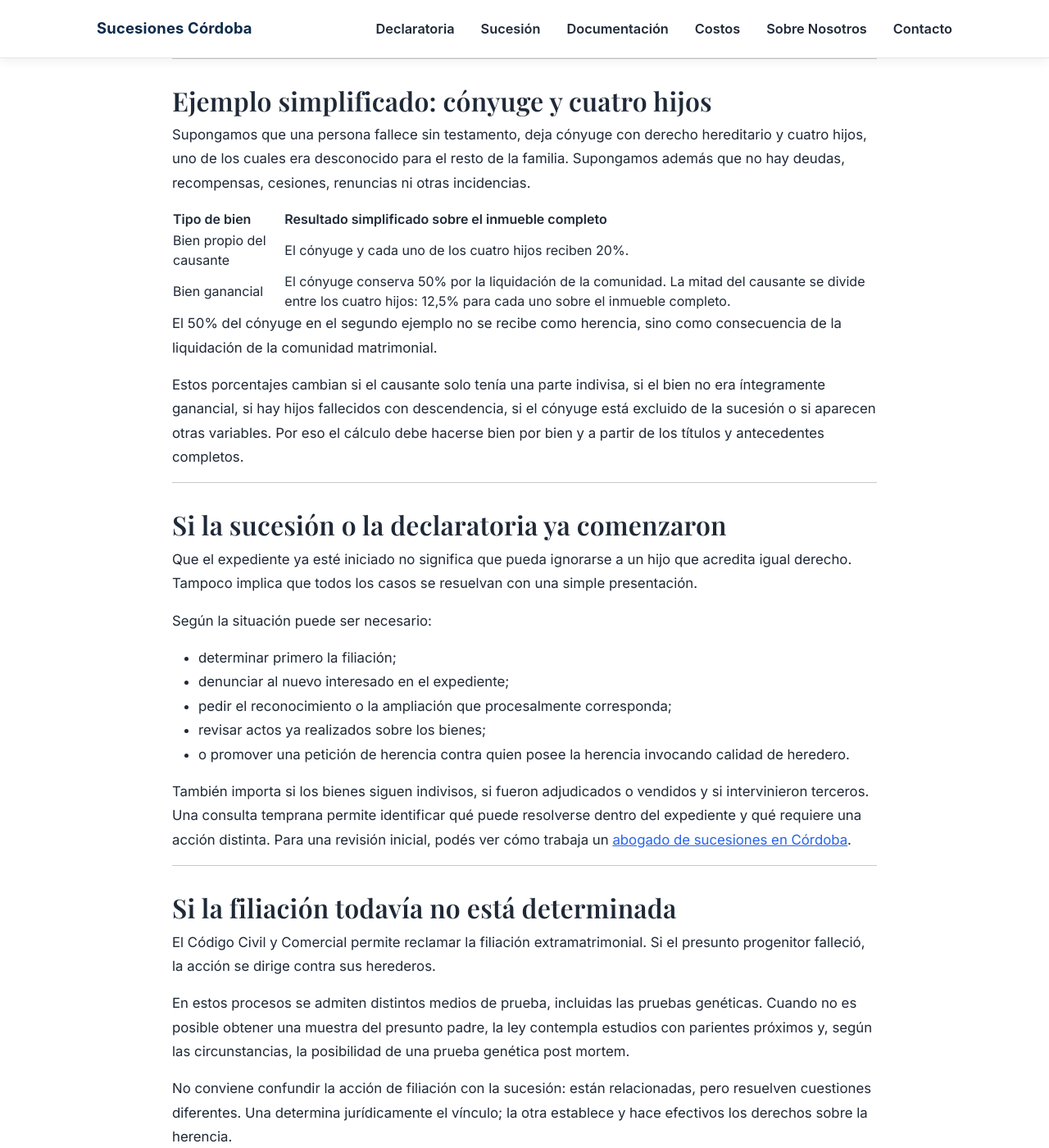
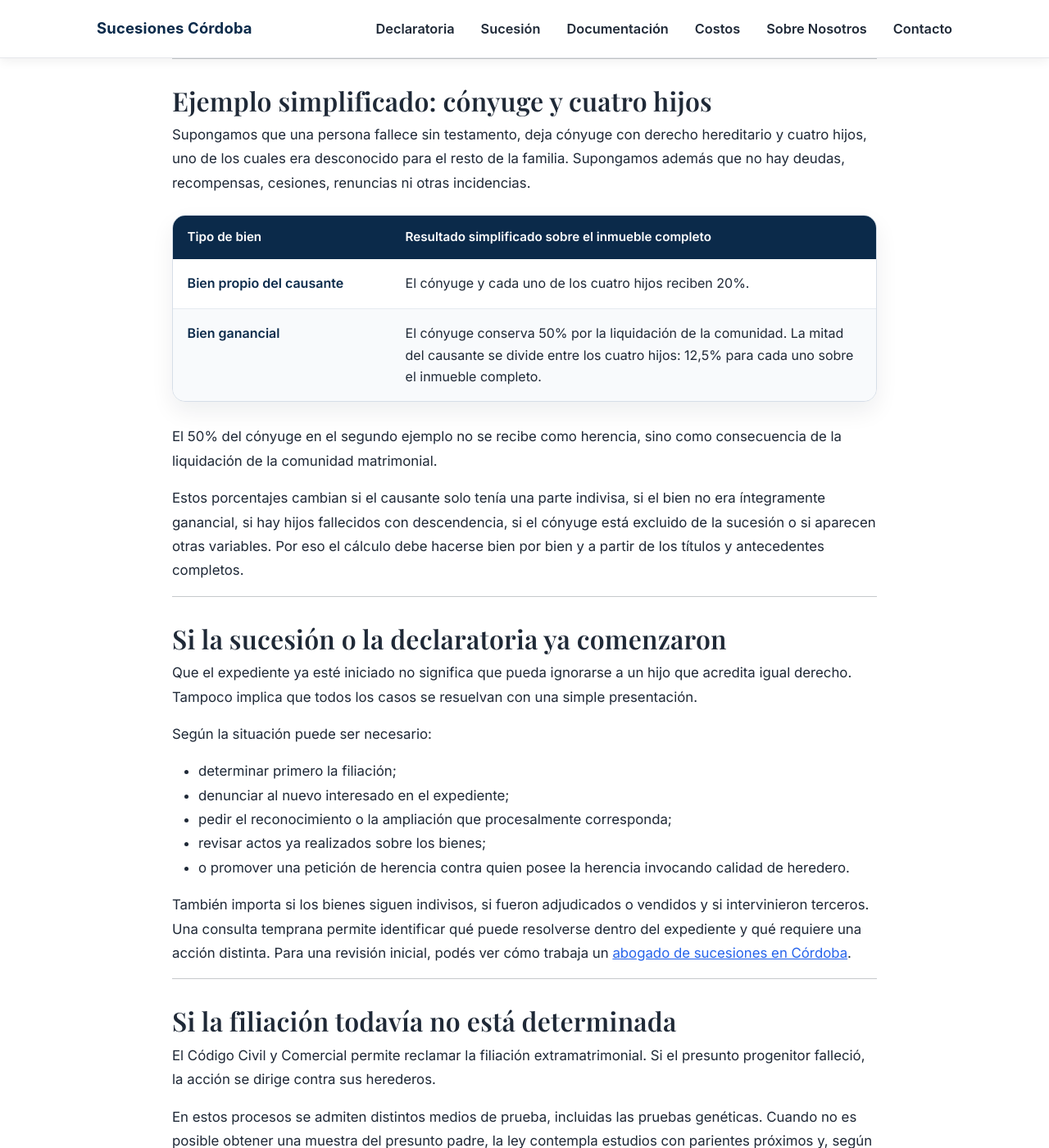
Before and after one commit to Elitedomainsx/sucesionescordoba, a Jekyll site: the page built from hijo-no-reconocido-herencia.md, in a window 1280 px wide and 1400 px high, scrolled down 2400 px. Shown: the whole window at 82% size. Built offline with Jekyll 4.4.1, drawn with Linux system fonts in a browser that asks for light colours.

Commit message:
Mejorar el diseño responsive de las tablas jurídicas

```diff
--- a/assets/css/site.css
+++ b/assets/css/site.css
@@ -674,3 +674,92 @@ header.masthead{
     max-width:320px;
   }
 }
+
+
+/* Article tables: legal card styling + responsive mobile layout */
+.article-body table{
+  width:100%;
+  margin:1.5rem 0 1.75rem;
+  border-collapse:separate;
+  border-spacing:0;
+  overflow:hidden;
+  background:#fff;
+  border:1px solid #D6DEE8;
+  border-radius:16px;
+  box-shadow:0 .75rem 1.75rem rgba(15,23,42,.07);
+}
+.article-body table thead th{
+  padding:1rem 1.1rem;
+  background:var(--legal-primary);
+  color:#fff;
+  border:0;
+  font-size:.95rem;
+  font-weight:700;
+  line-height:1.35;
+  text-align:left;
+  vertical-align:middle;
+}
+.article-body table tbody td{
+  padding:1.05rem 1.1rem;
+  border:0;
+  border-top:1px solid #E5EAF0;
+  line-height:1.65;
+  vertical-align:top;
+}
+.article-body table tbody tr:first-child td{
+  border-top:0;
+}
+.article-body table tbody tr:nth-child(even) td{
+  background:#F8FAFC;
+}
+.article-body table tbody td:first-child{
+  width:31%;
+  color:var(--legal-primary);
+  font-weight:700;
+}
+@media (max-width: 575.98px){
+  .article-body table{
+    display:block;
+    overflow:visible;
+    border:0;
+    border-radius:0;
+    background:transparent;
+    box-shadow:none;
+  }
+  .article-body table thead{
+    position:absolute;
+    width:1px;
+    height:1px;
+    padding:0;
+    margin:-1px;
+    overflow:hidden;
+    clip:rect(0,0,0,0);
+    white-space:nowrap;
+    border:0;
+  }
+  .article-body table tbody,
+  .article-body table tr,
+  .article-body table td{
+    display:block;
+    width:100% !important;
+  }
+  .article-body table tbody tr{
+    margin-bottom:1rem;
+    overflow:hidden;
+    background:#fff;
+    border:1px solid #D6DEE8;
+    border-radius:14px;
+    box-shadow:0 .6rem 1.4rem rgba(15,23,42,.07);
+  }
+  .article-body table tbody td{
+    padding:1rem;
+    border-top:0;
+    background:#fff !important;
+  }
+  .article-body table tbody td:first-child{
+    padding:.8rem 1rem;
+    color:#fff;
+    background:var(--legal-primary) !important;
+    font-size:.95rem;
+  }
+}
```
